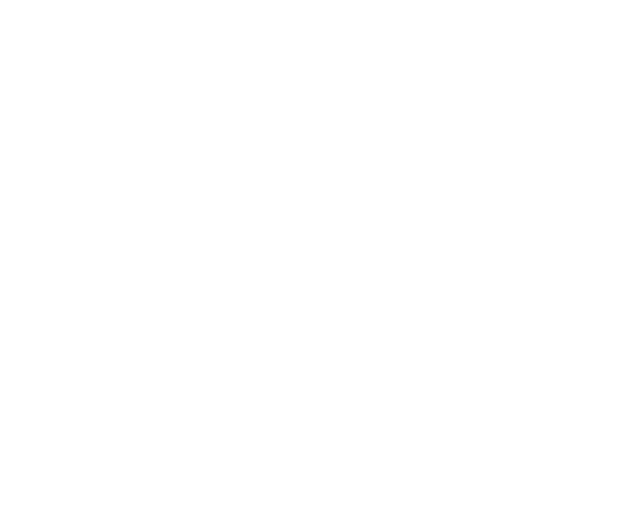
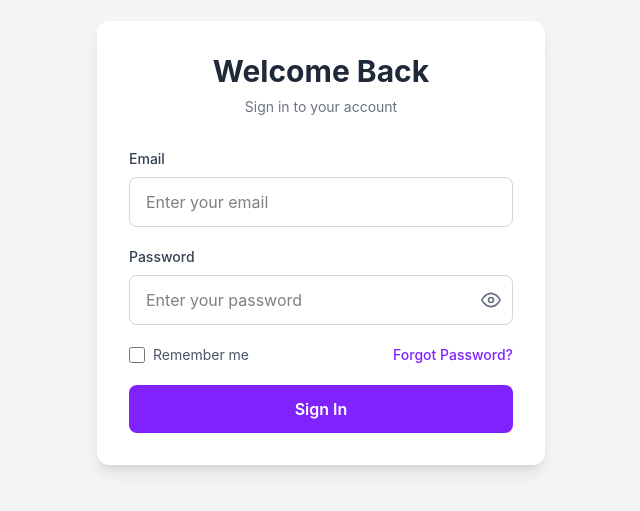
Before and after one commit to pronab-dev/react-practice, a React (Vite) app: page /login in a window 1280 px wide. Before the commit this address had no page. Shown: the part 157-668 px from the top of the page, without its empty margins (319-959 px from the left). Built offline with nearby package versions, Linux system fonts and the light colour scheme; what ldrs would draw is missing.

Commit message:
Practice Login Page With Remember Me Module

```diff
--- a/package.json
+++ b/package.json
@@ -15,6 +15,7 @@
     "ldrs": "^1.1.9",
     "react": "^19.2.7",
     "react-dom": "^19.2.7",
+    "react-icons": "^5.7.0",
     "react-router-dom": "^7.18.1",
     "tailwindcss": "^4.3.2"
   },
--- a/src/loader/Loader.jsx
+++ b/src/loader/Loader.jsx
@@ -15,9 +15,11 @@
   }, []);
   if (loading) {
     return (
+      <>
         <div className="fixed inset-0 z-50 flex items-center justify-center bg-black">
           <l-orbit size="50" speed="1.5" color="#ffffff"></l-orbit>
         </div>
+      </>
     );
   }
   return children;
--- /dev/null
+++ b/src/pages/Login.jsx
@@ -0,0 +1,137 @@
+import { useEffect, useState } from "react";
+import { FiEye, FiEyeOff } from "react-icons/fi";
+export default function Login() {
+  const checkLocalStorage = async () => {
+    const token = localStorage.getItem("token");
+    if (token) {
+      //Api call to check if token is valid
+      setTimeout(() => {
+        const validToken = true;
+        if (validToken) {
+          // navigate to dashboard
+        } else {
+          localStorage.removeItem("token");
+        }
+      }, 2000);
+    }
+  };
+  useEffect(() => {
+    checkLocalStorage();
+  }, []);
+  const [showPassword, setShowPassword] = useState(false);
+  const [email, setEmail] = useState("");
+  const [password, setPassword] = useState("");
+  const [loading, setLoading] = useState(false);
+  const [rememberMe, setRememberMe] = useState(false);
+  const storeToken = (token) => {
+    localStorage.setItem("token", token);
+  };
+  const submitForm = async (e) => {
+    e.preventDefault();
+    if (loading) return;
+    setLoading(true);
+    const credentials = {
+      email: email,
+      password: password,
+      rememberMe: rememberMe,
+    };
+    // Api call start
+    console.log("form submitted");
+    console.log(credentials);
+    setTimeout(() => {
+      if (rememberMe) {
+        storeToken("jksdbkasjbdsdnldfbkjfbdfb");
+      }
+      setLoading(false);
+    }, 3000);
+  };
+  return (
+    <div className="flex min-h-screen items-center justify-center bg-gray-100 px-4">
+      <div className="w-full max-w-md rounded-xl bg-white p-8 shadow-lg">
+        <h2 className="mb-2 text-center text-3xl font-bold text-gray-800">
+          Welcome Back
+        </h2>
+        <p className="mb-8 text-center text-sm text-gray-500">
+          Sign in to your account
+        </p>
+
+        <form className="space-y-5" onSubmit={submitForm}>
+          <div>
+            <label
+              htmlFor="email"
+              className="mb-2 block text-sm font-medium text-gray-700"
+            >
+              Email
+            </label>
+            <input
+              type="email"
+              id="email"
+              name="email"
+              onInput={(e) => setEmail(e.target.value)}
+              value={email}
+              required
+              placeholder="Enter your email"
+              className="w-full rounded-lg border border-gray-300 px-4 py-3 outline-none transition focus:border-violet-600 focus:ring-2 focus:ring-violet-200"
+            />
+          </div>
+
+          <div>
+            <label
+              htmlFor="password"
+              className="mb-2 block text-sm font-medium text-gray-700"
+            >
+              Password
+            </label>
+
+            <div className="relative">
+              <input
+                type={showPassword ? "text" : "password"}
+                id="password"
+                name="password"
+                onInput={(e) => setPassword(e.target.value)}
+                value={password}
+                placeholder="Enter your password"
+                className="w-full rounded-lg border border-gray-300 px-4 py-3 pr-12 outline-none focus:border-violet-600 focus:ring-2 focus:ring-violet-200"
+              />
+
+              <button
+                type="button"
+                onClick={() => setShowPassword(!showPassword)}
+                className="absolute right-3 top-1/2 -translate-y-1/2 text-gray-500 hover:text-violet-600"
+              >
+                {showPassword ? <FiEyeOff size={20} /> : <FiEye size={20} />}
+              </button>
+            </div>
+          </div>
+
+          <div className="flex items-center justify-between">
+            <label className="flex items-center gap-2 cursor-pointer select-none">
+              <input
+                type="checkbox"
+                checked={rememberMe}
+                onChange={(e) => setRememberMe(e.target.checked)}
+                className="h-4 w-4 rounded border-gray-300 text-violet-600 focus:ring-violet-500"
+              />
+              <span className="text-sm text-gray-600">Remember me</span>
+            </label>
+
+            <button
+              type="button"
+              className="text-sm font-medium text-violet-600 hover:text-violet-700 hover:underline"
+            >
+              Forgot Password?
+            </button>
+          </div>
+
+          <button
+            type="submit"
+            disabled={loading}
+            className="w-full rounded-lg bg-violet-600 py-3 font-semibold text-white transition hover:bg-violet-700 active:scale-[0.98]"
+          >
+            {loading ? "Signing In..." : "Sign In"}
+          </button>
+        </form>
+      </div>
+    </div>
+  );
+}
--- a/src/routes/AppRoute.jsx
+++ b/src/routes/AppRoute.jsx
@@ -2,12 +2,14 @@
 import App from "../App";
 import Loader from "../loader/Loader";
 import TestLoader from "../pages/TestLoader";
+import Login from "../pages/Login";
 
 export default function AppRoute() {
   return (
     <BrowserRouter>
       <Routes>
         <Route path="/" element={<App />} />
+        <Route path="/login" element={<Login />} />
         <Route
           path="/test-loader"
           element={
```
Also changed, not shown: 1 other file (tests, documents, lock files or other folders).
